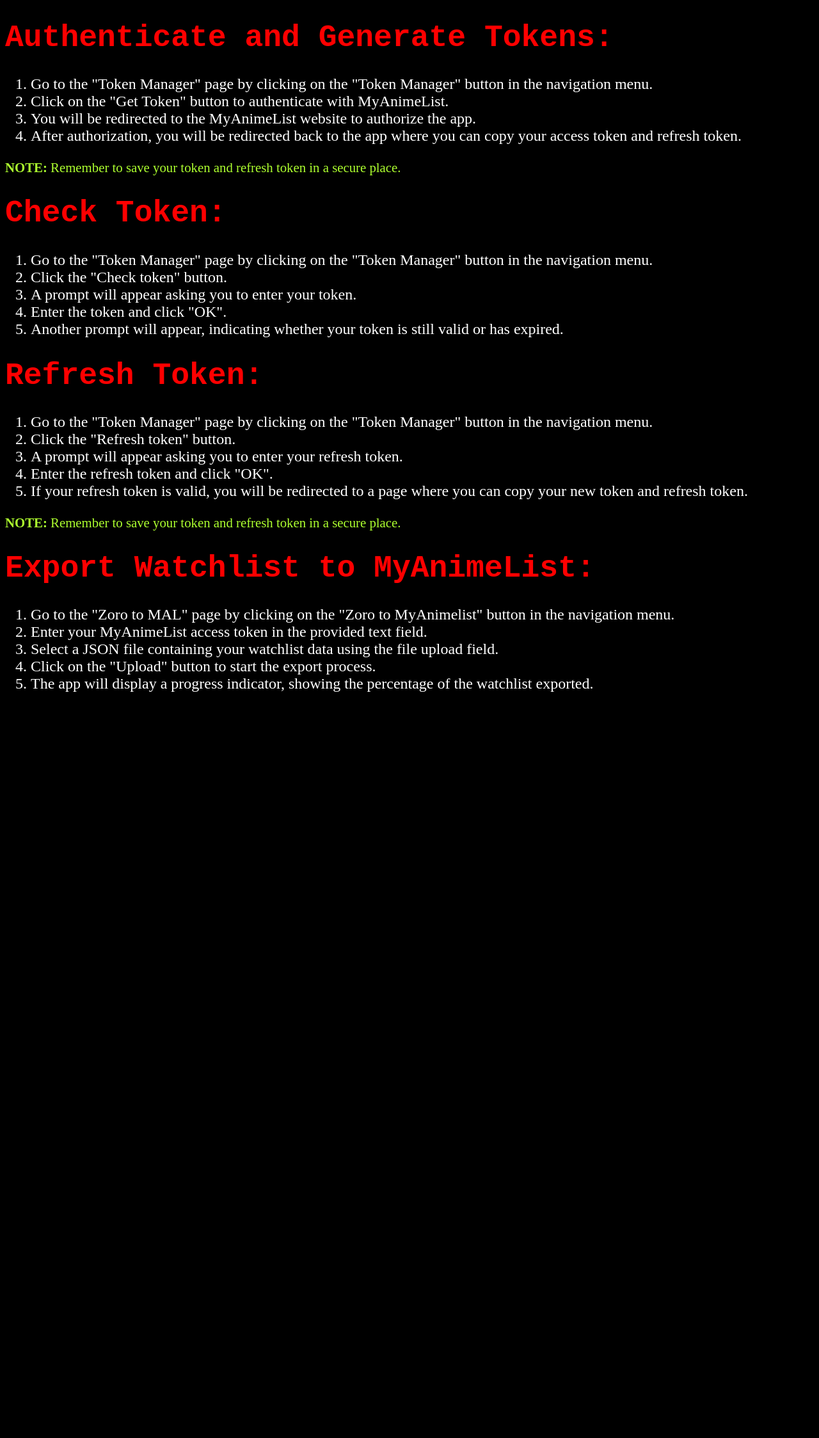
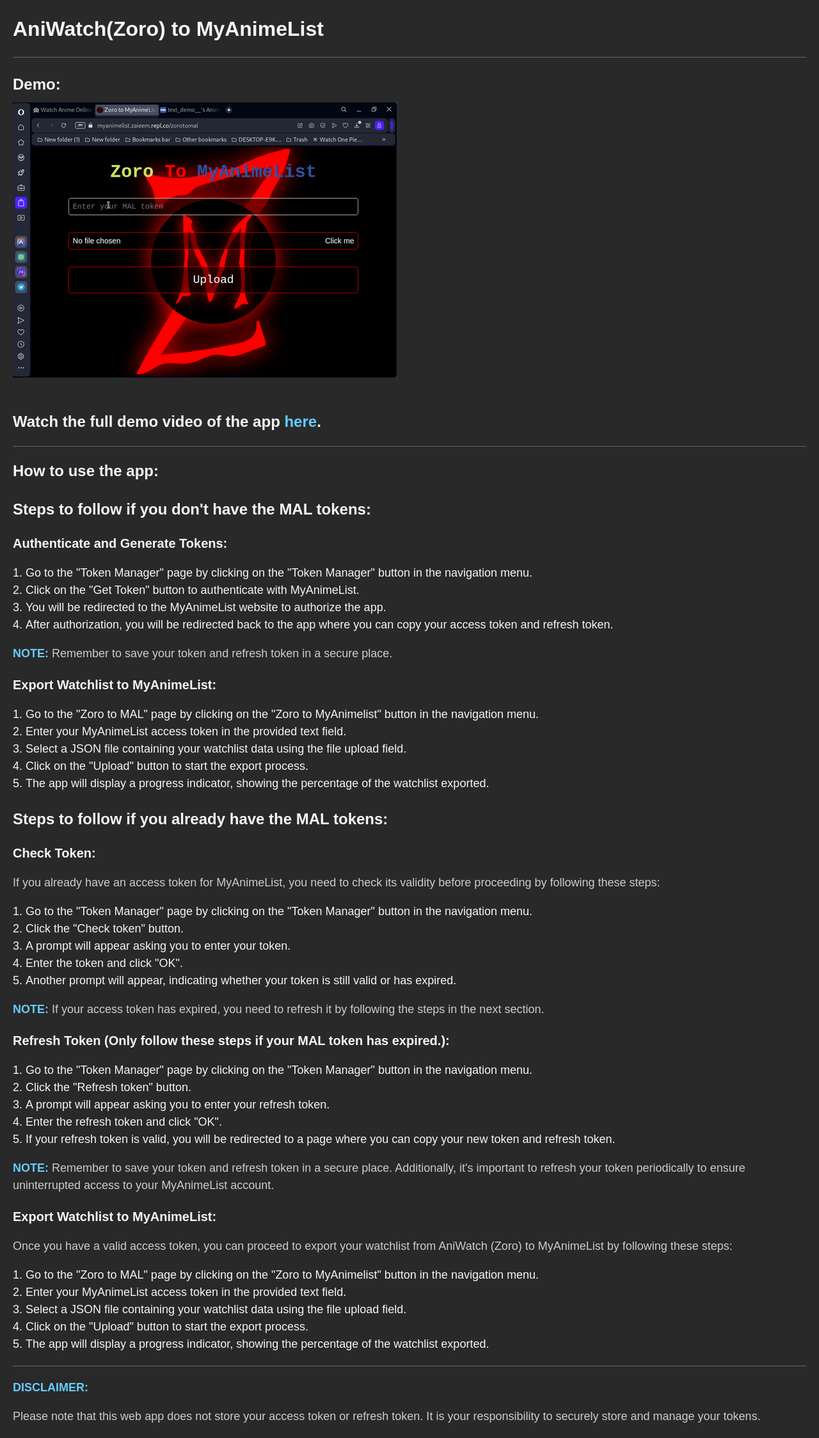
Before and after one commit to Zai-Kun/AniWatch-AKA-Zoro-To-MyAnimeList, a Flask app: page /instructions in a window 1280 px wide. Shown: the whole page at 64% size. Before the commit the page ends 1081 px from the top, so only its background shows below. Run offline with Flask 3, Linux system fonts and the light colour scheme.

Commit message:
Improved instructions

```diff
--- a/templates/instructions.html
+++ b/templates/instructions.html
@@ -2,43 +2,104 @@
 <html lang="en">
 
 <head>
-    <title>Zoro to MyAnimeList (By Zai)</title>
+    <title>AniWatch(Zoro) to MyAnimeList</title>
     <link rel="icon" type="image/x-icon" href="{{ url_for('static', filename='favicon.ico') }}">
     <style>
         body {
-          background-color: black;
+            background-color: #292929;
+            color: #f5f5f5;
+            font-family: Arial, sans-serif;
+            line-height: 1.5;
+            margin: 20px;
         }
+
+        h1 {
+            color: #f5f5f5;
+            font-size: 32px;
+            font-weight: bold;
+            margin-bottom: 20px;
+        }
+
+        h3 {
+            color: #f5f5f5;
+            font-size: 24px;
+            margin-bottom: 10px;
+        }
+
+        h4 {
+            color: #f5f5f5;
+            font-size: 20px;
+            font-weight: bold;
+            margin-top: 20px;
+            margin-bottom: 10px;
+        }
+
+        p {
+            color: #cccccc;
+            font-size: 18px;
+            margin-bottom: 10px;
+        }
+
         ol {
-            font-size: 150%;
-            color: white;
+            color: #f5f5f5;
+            font-size: 18px;
+            margin-bottom: 10px;
+            padding-left: 20px;
         }
-        p {
-            font-size: 130%;
-            color: greenyellow;
+
+        img {
+            max-width: 100%;
+            margin-bottom: 20px;
         }
-        h1{
-            font-family: 'Courier New';
-            font-size: 300%;
-            color: red;
+
+        a {
+            color: #b3b3b3;
+            text-decoration: none;
+        }
+
+        a:hover {
+            text-decoration: underline;
+        }
+
+        hr {
+            border: none;
+            border-top: 1px solid #666666;
+            margin-top: 20px;
+            margin-bottom: 20px;
         }
 
     </style>
 </head>
 
 <body>
-    <h1>
-        Authenticate and Generate Tokens:
-    </h1>
+    <h1>AniWatch(Zoro) to MyAnimeList</h1>
+    <hr>
+    <h3>Demo:</h3>
+    <img src="https://raw.githubusercontent.com/Zai-Kun/AniWatch-AKA-Zoro-To-MyAnimeList/main/demo/demo.gif" alt="Demo">
+    <h3>Watch the full demo video of the app <a href="https://www.youtube.com/watch?v=rVDM2HufdRo" style="color: #66ccff;">here</a>.</h3>
+    <hr>
+    <h2>How to use the app:</h2>
+    <h3>Steps to follow if you don't have the MAL tokens:</h3>
+    <h4>Authenticate and Generate Tokens:</h4>
     <ol>
         <li>Go to the "Token Manager" page by clicking on the "Token Manager" button in the navigation menu.</li>
         <li>Click on the "Get Token" button to authenticate with MyAnimeList.</li>
         <li>You will be redirected to the MyAnimeList website to authorize the app.</li>
-        <li>After authorization, you will be redirected back to the app where you can copy your access token and refresh token.</li>
+        <li>After authorization, you will be redirected back to the app where you can copy your access token and
+            refresh token.</li>
     </ol>
-    <p><strong>NOTE:</strong> Remember to save your token and refresh token in a secure place.</p>
-    <h1>
-        Check Token:
-    </h1>
+    <p><strong style="color: #66ccff;">NOTE:</strong> Remember to save your token and refresh token in a secure place.</p>
+    <h4>Export Watchlist to MyAnimeList:</h4>
+    <ol>
+        <li>Go to the "Zoro to MAL" page by clicking on the "Zoro to MyAnimelist" button in the navigation menu.</li>
+        <li>Enter your MyAnimeList access token in the provided text field.</li>
+        <li>Select a JSON file containing your watchlist data using the file upload field.</li>
+        <li>Click on the "Upload" button to start the export process.</li>
+        <li>The app will display a progress indicator, showing the percentage of the watchlist exported.</li>
+    </ol>
+    <h3>Steps to follow if you already have the MAL tokens:</h3>
+    <h4>Check Token:</h4>
+    <p>If you already have an access token for MyAnimeList, you need to check its validity before proceeding by following these steps:</p>
     <ol>
         <li>Go to the "Token Manager" page by clicking on the "Token Manager" button in the navigation menu.</li>
         <li>Click the "Check token" button.</li>
@@ -46,20 +107,21 @@
         <li>Enter the token and click "OK".</li>
         <li>Another prompt will appear, indicating whether your token is still valid or has expired.</li>
     </ol>
-    <h1>
-        Refresh Token:
-    </h1>
+    <p><strong style="color: #66ccff;">NOTE:</strong> If your access token has expired, you need to refresh it by following the steps in the next section.</p>
+    <h4>Refresh Token (Only follow these steps if your MAL token has expired.):</h4>
     <ol>
         <li>Go to the "Token Manager" page by clicking on the "Token Manager" button in the navigation menu.</li>
         <li>Click the "Refresh token" button.</li>
         <li>A prompt will appear asking you to enter your refresh token.</li>
         <li>Enter the refresh token and click "OK".</li>
-        <li>If your refresh token is valid, you will be redirected to a page where you can copy your new token and refresh token.</li>
+        <li>If your refresh token is valid, you will be redirected to a page where you can copy your new token and
+            refresh token.</li>
     </ol>
-    <p><strong>NOTE:</strong> Remember to save your token and refresh token in a secure place.</p>
-    <h1>
-        Export Watchlist to MyAnimeList:
-    </h1>
+    <p><strong style="color: #66ccff;">NOTE:</strong> Remember to save your token and refresh token in a secure place. Additionally, it's
+        important to refresh your token periodically to ensure uninterrupted access to your MyAnimeList account.</p>
+    <h4>Export Watchlist to MyAnimeList:</h4>
+    <p>Once you have a valid access token, you can proceed to export your watchlist from AniWatch (Zoro) to
+        MyAnimeList by following these steps:</p>
     <ol>
         <li>Go to the "Zoro to MAL" page by clicking on the "Zoro to MyAnimelist" button in the navigation menu.</li>
         <li>Enter your MyAnimeList access token in the provided text field.</li>
@@ -67,6 +129,10 @@
         <li>Click on the "Upload" button to start the export process.</li>
         <li>The app will display a progress indicator, showing the percentage of the watchlist exported.</li>
     </ol>
+    <hr>
+    <p><strong style="color: #66ccff;">DISCLAIMER:</strong></p>
+    <p>Please note that this web app does not store your access token or refresh token. It is your responsibility to
+        securely store and manage your tokens.</p>
 </body>
 
 </html>
```
